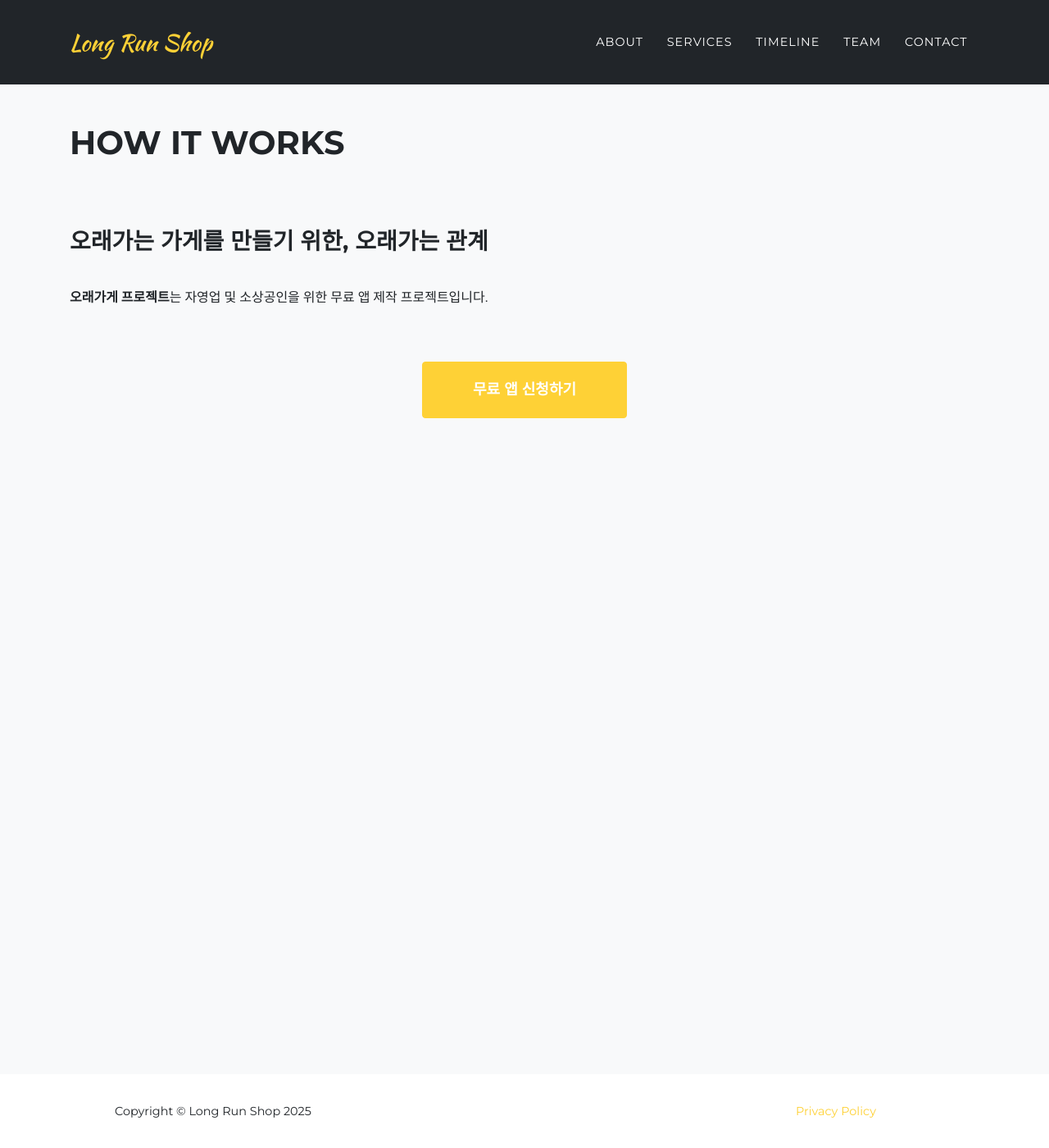
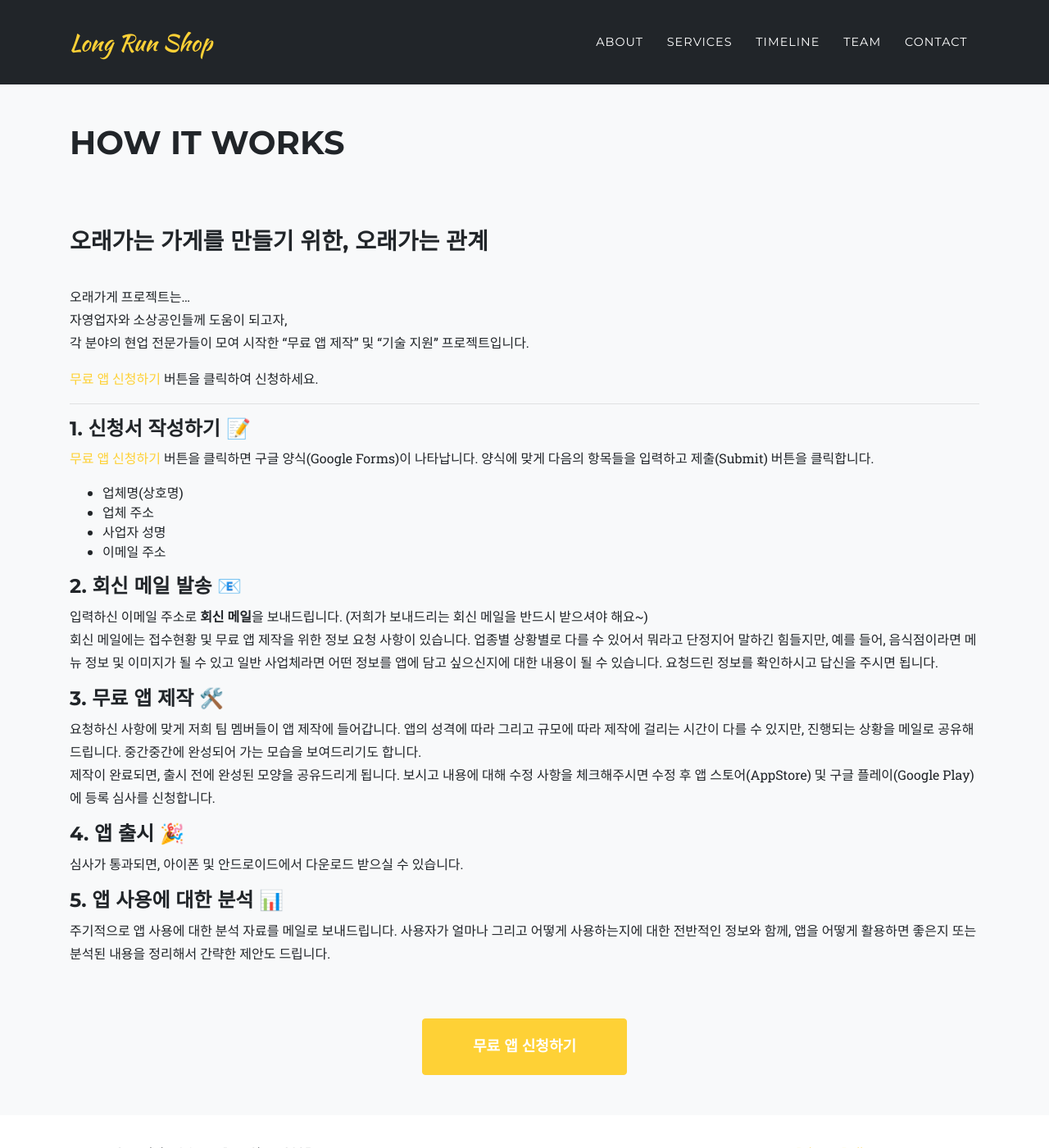
Before and after one commit to WowPeter/long-run-shop, a Jekyll site: the page built from how-it-works.md, in a window 1280 px wide and 1400 px high. Shown: the whole window at 82% size. Built offline with Jekyll 4.4.1, drawn with Linux system fonts in a browser that asks for light colours; some web fonts are replaced.

Commit message:
- feat: how it works 작업

```diff
--- a/how-it-works.md
+++ b/how-it-works.md
@@ -8,9 +8,37 @@ background: grey
 <br><br>
 ### 오래가는 가게를 만들기 위한, 오래가는 관계
 <br>
-**오래가게 프로젝트**는 자영업 및 소상공인을 위한 무료 앱 제작 프로젝트입니다.
+오래가게 프로젝트는...<br>
+자영업자와 소상공인들께 도움이 되고자,<br>
+각 분야의 현업 전문가들이 모여 시작한 "무료 앱 제작" 및 "기술 지원" 프로젝트입니다.
+
+<a href="https://forms.gle/D4HUKKyKvB5JuoAh7" target="_blank">무료 앱 신청하기</a> 버튼을 클릭하여 신청하세요.
+
+---
+
+#### 1. 신청서 작성하기 📝
+
+<a href="https://forms.gle/D4HUKKyKvB5JuoAh7" target="_blank">무료 앱 신청하기</a> 버튼을 클릭하면 구글 양식(Google Forms)이 나타납니다. 양식에 맞게 다음의 항목들을 입력하고 제출(Submit) 버튼을 클릭합니다.
+* 업체명(상호명)
+* 업체 주소
+* 사업자 성명
+* 이메일 주소
+
+#### 2. 회신 메일 발송 📧
+입력하신 이메일 주소로 **회신 메일**을 보내드립니다. (저희가 보내드리는 회신 메일을 반드시 받으셔야 해요~)<br>회신 메일에는 접수현황 및 무료 앱 제작을 위한 정보 요청 사항이 있습니다. 업종별 상황별로 다를 수 있어서 뭐라고 단정지어 말하긴 힘들지만, 예를 들어, 음식점이라면 메뉴 정보 및 이미지가 될 수 있고 일반 사업체라면 어떤 정보를 앱에 담고 싶으신지에 대한 내용이 될 수 있습니다. 요청드린 정보를 확인하시고 답신을 주시면 됩니다.
+
+#### 3. 무료 앱 제작 🛠️
+요청하신 사항에 맞게 저희 팀 멤버들이 앱 제작에 들어갑니다. 앱의 성격에 따라 그리고 규모에 따라 제작에 걸리는 시간이 다를 수 있지만, 진행되는 상황을 메일로 공유해 드립니다. 중간중간에 완성되어 가는 모습을 보여드리기도 합니다.<br>
+제작이 완료되면, 출시 전에 완성된 모양을 공유드리게 됩니다. 보시고 내용에 대해 수정 사항을 체크해주시면 수정 후 앱 스토어(AppStore) 및 구글 플레이(Google Play)에 등록 심사를 신청합니다.
+
+#### 4. 앱 출시 🎉
+심사가 통과되면, 아이폰 및 안드로이드에서 다운로드 받으실 수 있습니다.
+
+#### 5. 앱 사용에 대한 분석 📊
+주기적으로 앱 사용에 대한 분석 자료를 메일로 보내드립니다. 사용자가 얼마나 그리고 어떻게 사용하는지에 대한 전반적인 정보와 함께, 앱을 어떻게 활용하면 좋은지 또는 분석된 내용을 정리해서 간략한 제안도 드립니다.
 
 <br>
 <div class="col-lg-12 text-center">
     <a class="btn btn-primary btn-xl text-uppercase js-scroll-trigger" style="width: 250px;" href="https://forms.gle/D4HUKKyKvB5JuoAh7" target="_blank">무료 앱 신청하기</a>
 </div>
+<br>
```
Also changed, not shown: legal.md (+10 -6 lines).
